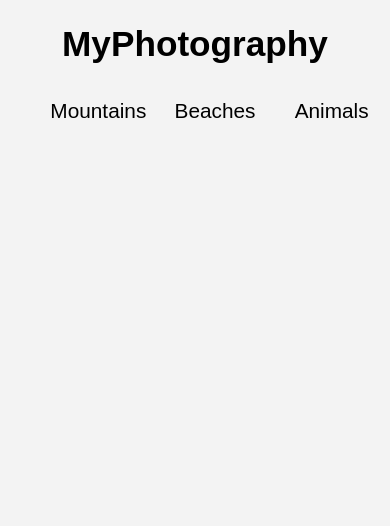
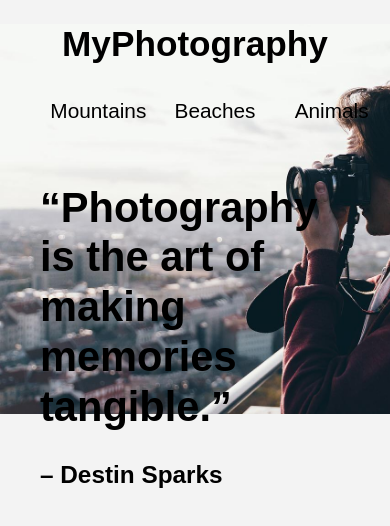
Before and after one commit to hrawat0308/MyPhotography, a plain HTML site: page index.html in a window 390 px wide. Drawn offline with Linux system fonts and the light colour scheme.

Commit message:
completed the banner section

```diff
--- a/index.html
+++ b/index.html
@@ -18,6 +18,14 @@
                     </ul>
                 </div>
             </header>
+
+            <div class="banner">
+                <div class="banner-thought">
+                    <h1>“Photography is the art of making memories tangible.”</h1>
+                    <h3>– Destin Sparks</h3>
+                </div>
+            </div>
         </div>
+
     </body>
 </html>
--- a/style.css
+++ b/style.css
@@ -2,6 +2,13 @@ body{
     margin: 0;
     background-color: #f3f3f3;
     font-family: 'Poppins', sans-serif;
+}
+
+.container{
+    background-image: url(bannerPic.jpg);
+    background-repeat: no-repeat;
+    background-size: 100%;
+    height: 1000px;
 }
 
 header{
@@ -13,20 +20,7 @@ header{
     font-size: 1.1rem;
 }
 
-@media only screen and (max-width: 680px){
-    header{
-        display: block;
-    }
-    .logo{
-        text-align: center;
-        margin-left: auto;
-        margin-right: auto;
-    }
-    ul{
-        margin-left: auto;
-        margin-right: auto;
-    }
-}
+
 
 ul{
     display: grid;
@@ -44,3 +38,72 @@ ul > a{
     font-size: 1.3rem;
     font-weight: 400;
 }
+
+
+.banner{
+    margin-top: 60px;
+    width: 50%;
+}
+
+.banner-thought{
+    width: 80%;
+    margin-left: auto;
+    margin-right: auto;
+    font-size: 1.7rem;
+    line-height: 1.35;
+}
+
+
+@media only screen and (max-width: 680px){
+    header{
+        display: block;
+    }
+    .logo{
+        text-align: center;
+        margin-left: auto;
+        margin-right: auto;
+    }
+    ul{
+        margin-left: auto;
+        margin-right: auto;
+    }
+
+
+}
+
+@media only screen and (max-width : 910px){
+    .banner{
+        margin-top: 60px;
+        width: 60%;
+    }
+    .banner-thought{
+        width: 60%;
+        margin-left: 40px;
+        font-size: 1.5rem;
+        line-height: 1.2;
+
+    }
+
+}
+
+@media only screen and (max-width : 810px){
+    .container{
+        background-size: 150%;
+    }
+
+}
+
+@media only screen and (max-width : 610px){
+    .banner{
+        margin-top: 60px;
+        width: 90%;
+    }
+    .banner-thought{
+        width: 70%;
+        margin-left: 40px;
+        font-size: 1.3rem;
+        line-height: 1.2;
+
+    }
+
+}
```
Also changed, not shown: bannerPic.jpg (added).
